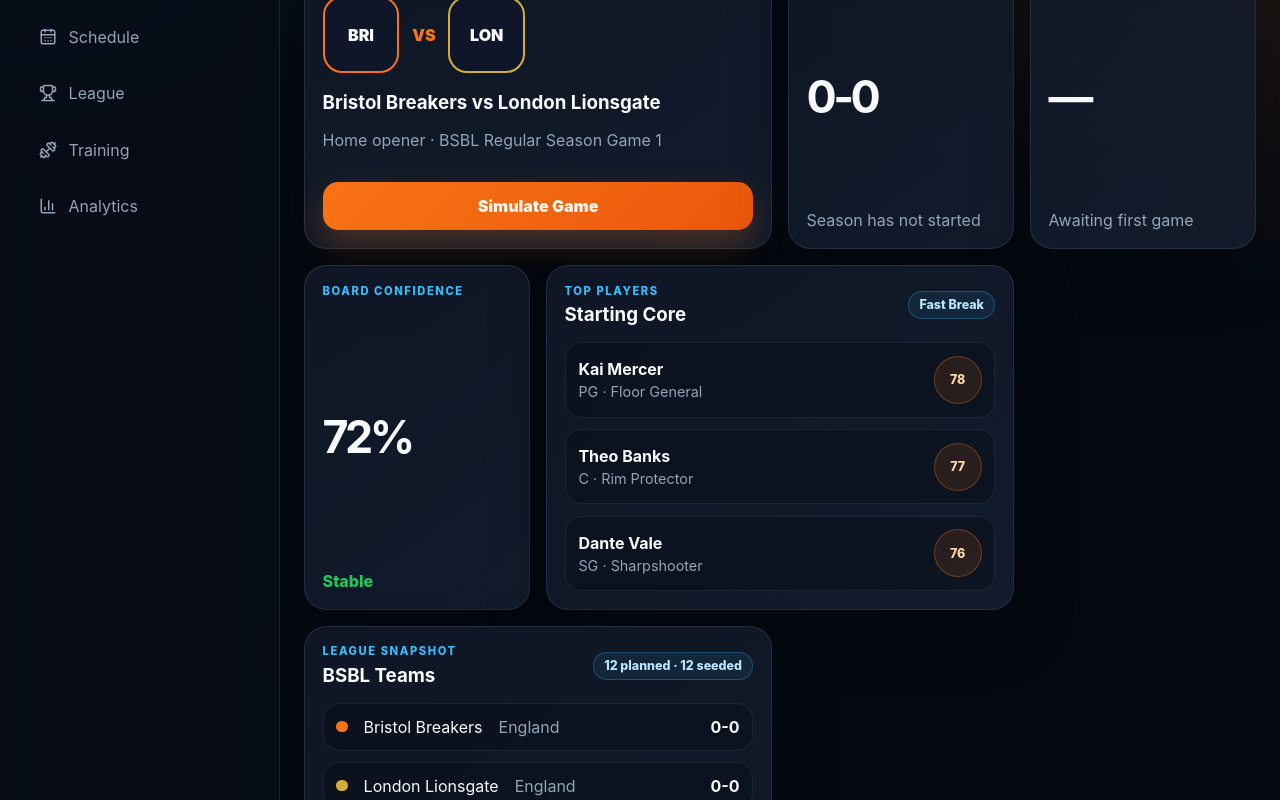
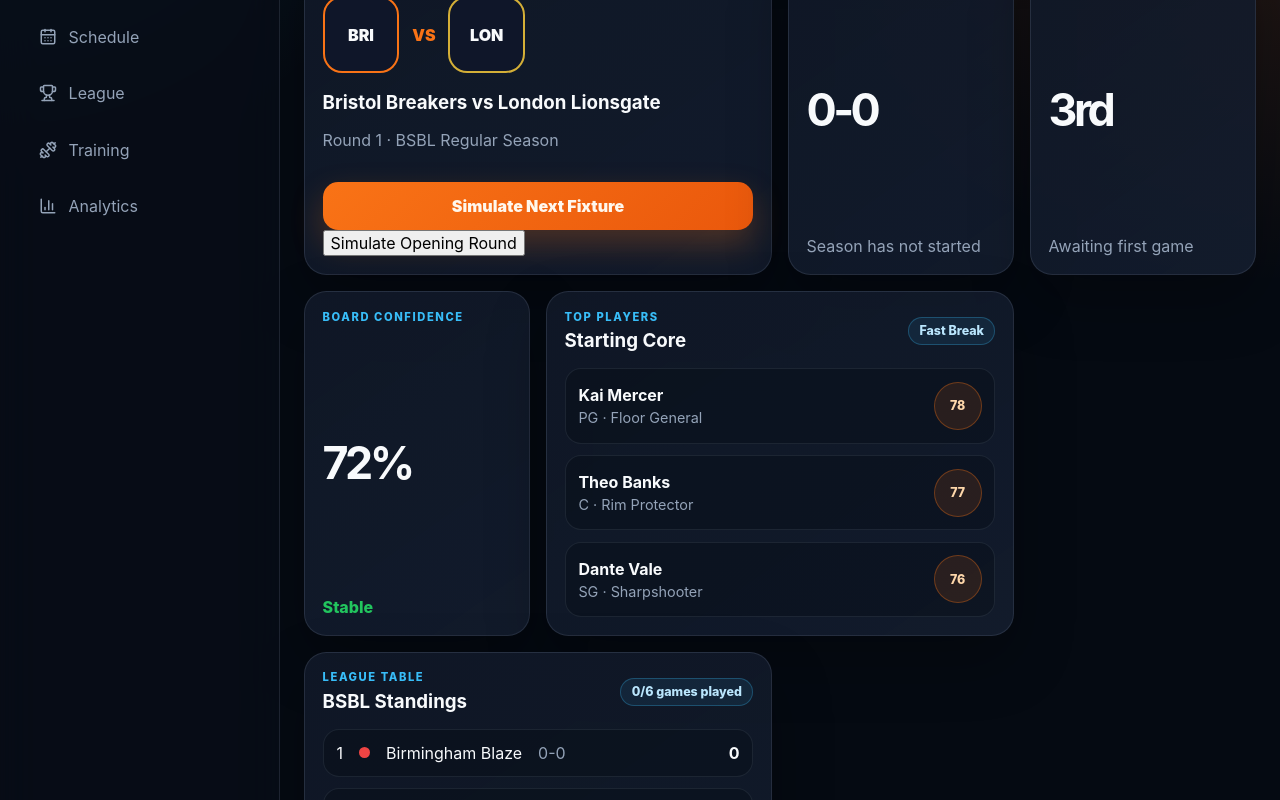
Before and after one commit to LCBlakey24-alt/hoop-dynasty-manager, a React (Vite) app: page / in a window 1280 px wide. Shown: the part 260-1060 px from the top of the page. Built offline with nearby package versions, Linux system fonts and the light colour scheme.

Commit message:
Wire opening fixtures and live standings into dashboard

```diff
--- a/src/App.tsx
+++ b/src/App.tsx
@@ -1,7 +1,10 @@
 import { useState } from 'react';
 import { Activity, BarChart3, CalendarDays, Dumbbell, Shield, Trophy, Users } from 'lucide-react';
+import { openingRoundFixtures } from './data/fixtures';
 import { userTeam, teams } from './data/teams';
+import { calculateStandings } from './game/calculateStandings';
 import { simulateGame, type SimulatedGameResult } from './game/simulateGame';
+import type { Fixture, Team } from './types/basketball';
 
 const navItems = [
   { label: 'Dashboard', icon: Activity, active: true },
@@ -13,22 +16,47 @@ const navItems = [
   { label: 'Analytics', icon: BarChart3, active: false },
 ];
 
-const opponentTeam = teams.find((team) => team.id === 'london-lionsgate') ?? teams[1];
+const userFixture = openingRoundFixtures.find((fixture) => fixture.homeTeamId === userTeam.id || fixture.awayTeamId === userTeam.id)
+  ?? openingRoundFixtures[0];
 
 const topPlayers = [...userTeam.roster]
   .sort((a, b) => b.overall - a.overall)
   .slice(0, 3);
 
 export function App() {
-  const [latestResult, setLatestResult] = useState<SimulatedGameResult | null>(null);
+  const [results, setResults] = useState<SimulatedGameResult[]>([]);
 
-  const userWonLatestGame = latestResult?.winnerTeamId === userTeam.id;
-  const currentRecord = latestResult
-    ? `${userWonLatestGame ? 1 : 0}-${userWonLatestGame ? 0 : 1}`
-    : `${userTeam.record.wins}-${userTeam.record.losses}`;
+  const latestResult = results.at(-1) ?? null;
+  const standings = calculateStandings(teams, results);
+  const userStanding = standings.find((standing) => standing.teamId === userTeam.id);
+  const nextFixture = openingRoundFixtures.find((fixture) => !hasResultForFixture(fixture, results));
+  const userGameResult = results.find((result) => isResultForFixture(userFixture, result)) ?? null;
+  const userWonLatestGame = userGameResult?.winnerTeamId === userTeam.id;
+  const opponentTeam = getTeam(userFixture.awayTeamId);
+  const nextHomeTeam = nextFixture ? getTeam(nextFixture.homeTeamId) : null;
+  const nextAwayTeam = nextFixture ? getTeam(nextFixture.awayTeamId) : null;
 
-  function handleSimulateGame() {
-    setLatestResult(simulateGame(userTeam, opponentTeam));
+  function handleSimulateNextFixture() {
+    if (!nextFixture) return;
+
+    setResults((currentResults) => {
+      if (hasResultForFixture(nextFixture, currentResults)) return currentResults;
+
+      const homeTeam = getTeam(nextFixture.homeTeamId);
+      const awayTeam = getTeam(nextFixture.awayTeamId);
+
+      return [...currentResults, simulateGame(homeTeam, awayTeam)];
+    });
+  }
+
+  function handleSimulateOpeningRound() {
+    setResults((currentResults) => {
+      const newResults = openingRoundFixtures
+        .filter((fixture) => !hasResultForFixture(fixture, currentResults))
+        .map((fixture) => simulateGame(getTeam(fixture.homeTeamId), getTeam(fixture.awayTeamId)));
+
+      return [...currentResults, ...newResults];
+    });
   }
 
   return (
@@ -70,33 +98,43 @@ export function App() {
         <section className="dashboard-grid">
           <article className="panel next-game-panel">
             <p className="eyebrow">Next Fixture</p>
-            <div className="matchup-row">
-              <TeamMini name={userTeam.shortName} colour={userTeam.primaryColor} />
-              <span className="versus">VS</span>
-              <TeamMini name={opponentTeam.shortName} colour={opponentTeam.primaryColor} />
-            </div>
-            <h3>{userTeam.name} vs {opponentTeam.name}</h3>
-            <p className="muted">Home opener · BSBL Regular Season Game 1</p>
-            <button className="primary-action" onClick={handleSimulateGame}>Simulate Game</button>
+            {nextFixture && nextHomeTeam && nextAwayTeam ? (
+              <>
+                <div className="matchup-row">
+                  <TeamMini name={nextHomeTeam.shortName} colour={nextHomeTeam.primaryColor} />
+                  <span className="versus">VS</span>
+                  <TeamMini name={nextAwayTeam.shortName} colour={nextAwayTeam.primaryColor} />
+                </div>
+                <h3>{nextHomeTeam.name} vs {nextAwayTeam.name}</h3>
+                <p className="muted">Round {nextFixture.round} · BSBL Regular Season</p>
+                <button className="primary-action" onClick={handleSimulateNextFixture}>Simulate Next Fixture</button>
+                <button className="secondary-action" onClick={handleSimulateOpeningRound}>Simulate Opening Round</button>
+              </>
+            ) : (
+              <>
+                <h3>Opening round complete</h3>
+                <p className="muted">All six Round 1 games have been simulated.</p>
+              </>
+            )}
           </article>
 
           <article className="panel stat-panel">
             <p className="eyebrow">Current Record</p>
-            <strong>{currentRecord}</strong>
-            <span className="muted">{latestResult ? 'After Game 1' : 'Season has not started'}</span>
+            <strong>{userStanding?.wins ?? 0}-{userStanding?.losses ?? 0}</strong>
+            <span className="muted">{userStanding?.played ? `After ${userStanding.played} game` : 'Season has not started'}</span>
           </article>
 
           <article className="panel stat-panel">
             <p className="eyebrow">League Position</p>
-            <strong>{latestResult ? (userWonLatestGame ? '1st' : '12th') : '—'}</strong>
-            <span className="muted">{latestResult ? 'Early-season estimate' : 'Awaiting first game'}</span>
+            <strong>{getOrdinalPosition(standings.findIndex((standing) => standing.teamId === userTeam.id) + 1)}</strong>
+            <span className="muted">{results.length ? 'Live standings' : 'Awaiting first game'}</span>
           </article>
 
           <article className="panel stat-panel">
             <p className="eyebrow">Board Confidence</p>
-            <strong>{latestResult ? (userWonLatestGame ? '76%' : '68%') : '72%'}</strong>
-            <span className={latestResult && !userWonLatestGame ? 'warning' : 'positive'}>
-              {latestResult ? (userWonLatestGame ? 'Rising' : 'Watching closely') : 'Stable'}
+            <strong>{userGameResult ? (userWonLatestGame ? '76%' : '68%') : '72%'}</strong>
+            <span className={userGameResult && !userWonLatestGame ? 'warning' : 'positive'}>
+              {userGameResult ? (userWonLatestGame ? 'Rising' : 'Watching closely') : 'Stable'}
             </span>
           </article>
 
@@ -105,14 +143,14 @@ export function App() {
               <div className="panel-header">
                 <div>
                   <p className="eyebrow">Latest Result</p>
-                  <h3>{userWonLatestGame ? 'Opening night win' : 'Opening night defeat'}</h3>
+                  <h3>{getTeam(latestResult.winnerTeamId).name} win</h3>
                 </div>
                 <span className="chip">Final</span>
               </div>
               <div className="scoreboard-row">
-                <ScoreBlock team={userTeam.shortName} score={latestResult.homeScore} colour={userTeam.primaryColor} />
+                <ScoreBlock team={getTeam(latestResult.homeTeamId).shortName} score={latestResult.homeScore} colour={getTeam(latestResult.homeTeamId).primaryColor} />
                 <span className="versus">—</span>
-                <ScoreBlock team={opponentTeam.shortName} score={latestResult.awayScore} colour={opponentTeam.primaryColor} />
+                <ScoreBlock team={getTeam(latestResult.awayTeamId).shortName} score={latestResult.awayScore} colour={getTeam(latestResult.awayTeamId).primaryColor} />
               </div>
               <p className="muted">{latestResult.summary}</p>
             </article>
@@ -152,18 +190,19 @@ export function App() {
           <article className="panel wide-panel league-panel">
             <div className="panel-header">
               <div>
-                <p className="eyebrow">League Snapshot</p>
-                <h3>BSBL Teams</h3>
+                <p className="eyebrow">League Table</p>
+                <h3>BSBL Standings</h3>
               </div>
-              <span className="chip">12 planned · 12 seeded</span>
+              <span className="chip">{results.length}/6 games played</span>
             </div>
             <div className="league-list">
-              {teams.map((team) => (
-                <div className="league-row" key={team.id}>
-                  <span className="team-dot" style={{ background: team.primaryColor }} />
-                  <span>{team.name}</span>
-                  <span className="muted">{team.nation}</span>
-                  <strong>{getDisplayRecord(team.id, latestResult)}</strong>
+              {standings.map((standing, index) => (
+                <div className="league-row" key={standing.teamId}>
+                  <span className="standings-rank">{index + 1}</span>
+                  <span className="team-dot" style={{ background: standing.primaryColor }} />
+                  <span>{standing.teamName}</span>
+                  <span className="muted">{standing.wins}-{standing.losses}</span>
+                  <strong>{standing.pointDifference > 0 ? `+${standing.pointDifference}` : standing.pointDifference}</strong>
                 </div>
               ))}
             </div>
@@ -202,10 +241,34 @@ function ScoreBlock({ team, score, colour }: ScoreBlockProps) {
   );
 }
 
-function getDisplayRecord(teamId: string, latestResult: SimulatedGameResult | null) {
-  if (!latestResult || (teamId !== latestResult.homeTeamId && teamId !== latestResult.awayTeamId)) {
-    return '0-0';
+function getTeam(teamId: string): Team {
+  const team = teams.find((candidate) => candidate.id === teamId);
+
+  if (!team) {
+    throw new Error(`Team not found: ${teamId}`);
   }
 
-  return latestResult.winnerTeamId === teamId ? '1-0' : '0-1';
+  return team;
 }
+
+function hasResultForFixture(fixture: Fixture, results: SimulatedGameResult[]) {
+  return results.some((result) => isResultForFixture(fixture, result));
+}
+
+function isResultForFixture(fixture: Fixture, result: SimulatedGameResult) {
+  return result.homeTeamId === fixture.homeTeamId && result.awayTeamId === fixture.awayTeamId;
+}
+
+function getOrdinalPosition(position: number) {
+  if (position <= 0) return '—';
+
+  const suffix = position % 10 === 1 && position !== 11
+    ? 'st'
+    : position % 10 === 2 && position !== 12
+      ? 'nd'
+      : position % 10 === 3 && position !== 13
+        ? 'rd'
+        : 'th';
+
+  return `${position}${suffix}`;
+}
```
